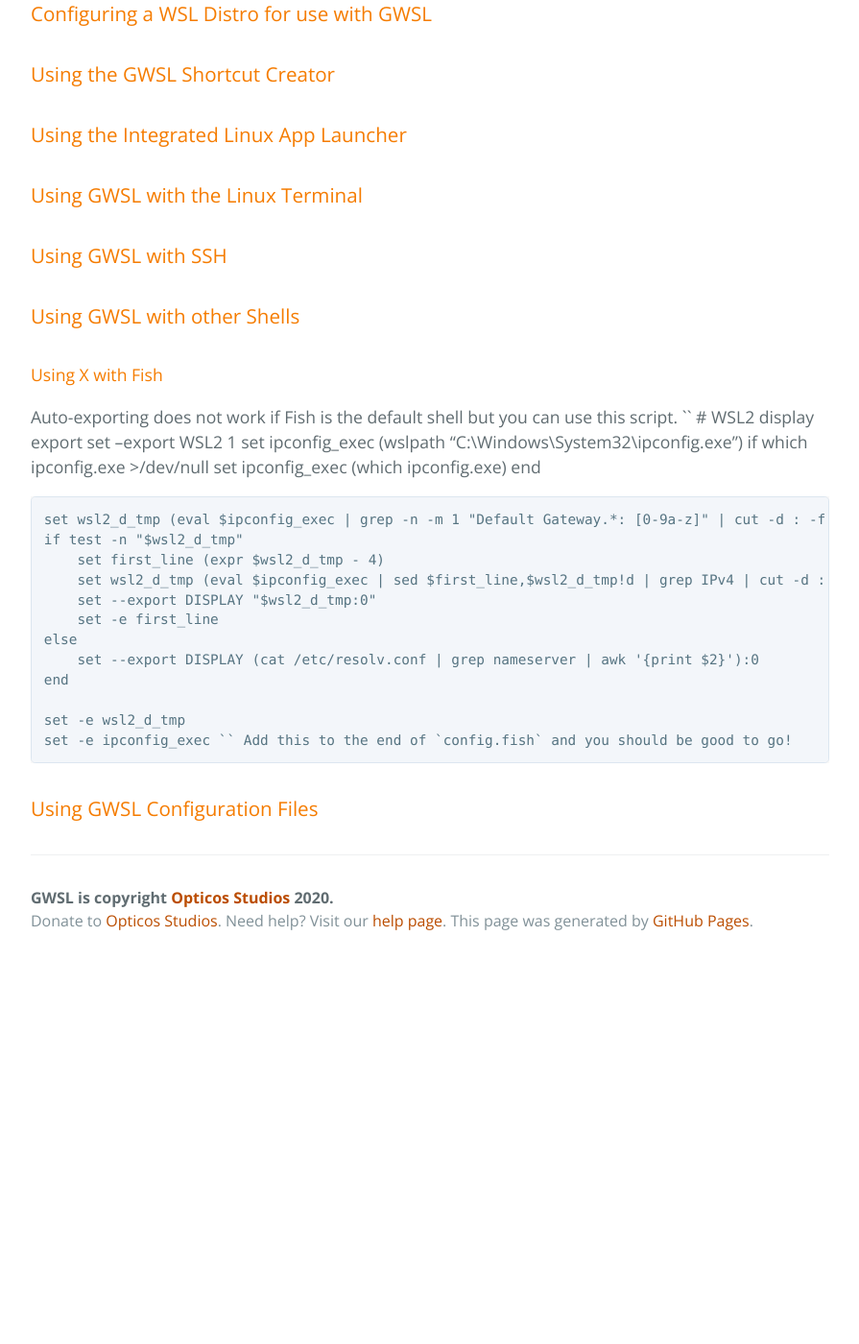
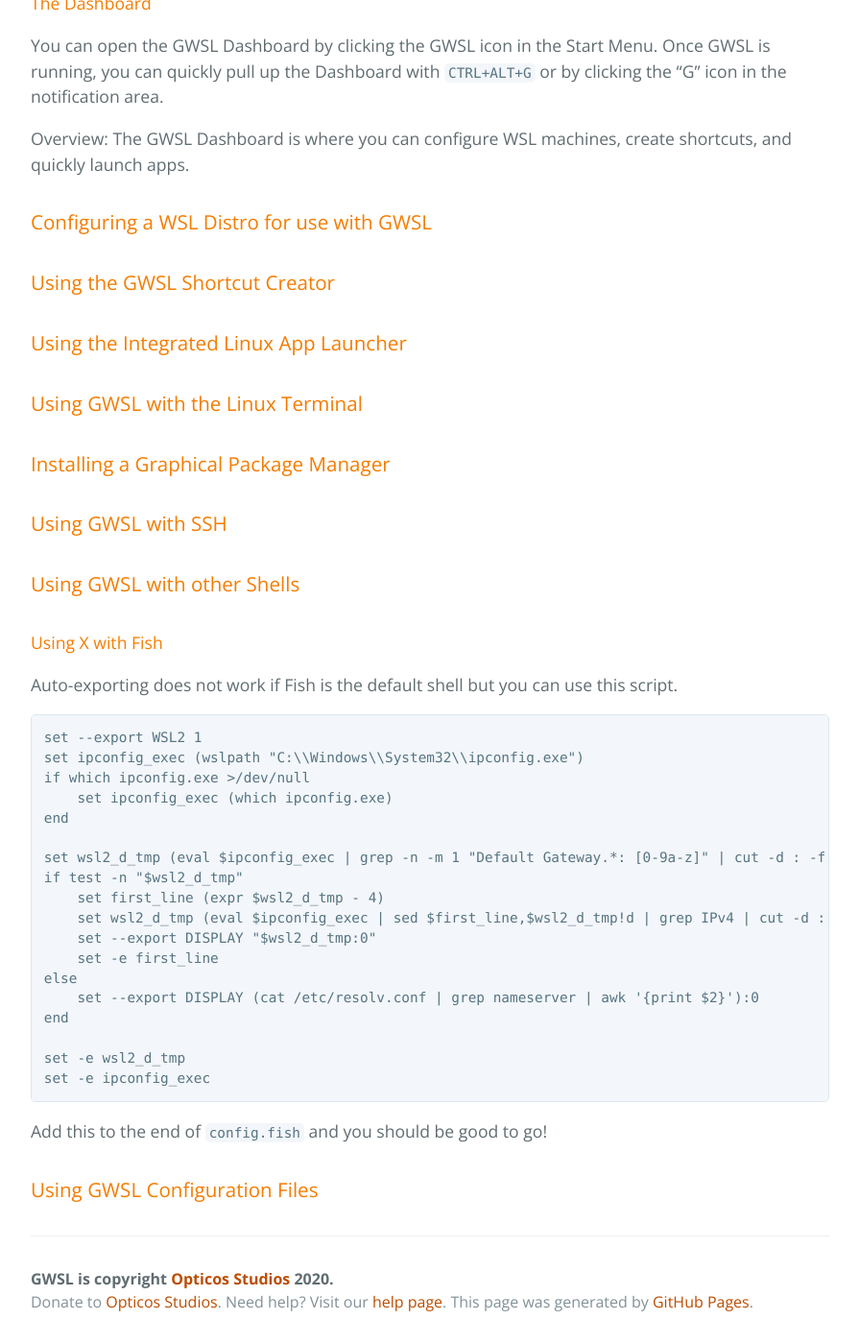
Before and after one commit to Opticos/gwsl, a Jekyll site: the page built from tutorials/manual.md, in a window 1280 px wide and 1400 px high, scrolled down 1622 px. Shown: the whole window at 96% size, without its empty margins (192-1087 px from the left). Built offline with Jekyll 4.4.1, drawn with Linux system fonts in a browser that asks for light colours; the repository's description, which GitHub fills in, is left out; before the commit the page ends 2625 px from its top, so only the background shows below that; some of the changed text lies outside the part shown.

Commit message:
Update manual.md

````diff
--- a/tutorials/manual.md
+++ b/tutorials/manual.md
@@ -11,9 +12,10 @@ permalink: /tutorials/manual.html
 5.  [Using the GWSL Shortcut Creator](#using-the-gwsl-shortcut-creator)
 6.  [Using the Integrated Linux App Launcher](#using-the-integrated-linux-app-launcher)
 7.  [Using GWSL with the Linux Terminal](#using-gwsl-with-the-linux-terminal)
-8.  [Using GWSL with SSH](#using-gwsl-with-ssh)
-9.  [Using GWSL with other Shells](#using-gwsl-with-other-shells)
-10.  [Using GWSL Configuration Files](#using-gwsl-configuration-files)
+8.  [Installing a Graphical Package Manager](#installing-a-graphical-package-manager)
+9.  [Using GWSL with SSH](#using-gwsl-with-ssh)
+10.  [Using GWSL with other Shells](#using-gwsl-with-other-shells)
+11.  [Using GWSL Configuration Files](#using-gwsl-configuration-files)
 
 ***
 
@@ -53,32 +55,33 @@ Overview: The GWSL Dashboard is where you can configure WSL machines, create sho
 
 ### Using GWSL with the Linux Terminal ###
 
+### Installing a Graphical Package Manager ###
+
 ### Using GWSL with SSH ###
 
 ### Using GWSL with other Shells ###
 #### Using X with Fish
 Auto-exporting does not work if Fish is the default shell but you can use this script.
-``
-    # WSL2 display export
-    set --export WSL2 1
-    set ipconfig_exec (wslpath "C:\\Windows\\System32\\ipconfig.exe")
-    if which ipconfig.exe >/dev/null
-        set ipconfig_exec (which ipconfig.exe)
-    end
+```fish
+set --export WSL2 1
+set ipconfig_exec (wslpath "C:\\Windows\\System32\\ipconfig.exe")
+if which ipconfig.exe >/dev/null
+    set ipconfig_exec (which ipconfig.exe)
+end
 
-    set wsl2_d_tmp (eval $ipconfig_exec | grep -n -m 1 "Default Gateway.*: [0-9a-z]" | cut -d : -f 1)
-    if test -n "$wsl2_d_tmp"
-        set first_line (expr $wsl2_d_tmp - 4)
-        set wsl2_d_tmp (eval $ipconfig_exec | sed $first_line,$wsl2_d_tmp!d | grep IPv4 | cut -d : -f 2 | sed -e "s|\s||g" -e "s|\r||g")
-        set --export DISPLAY "$wsl2_d_tmp:0"
-        set -e first_line
-    else
-        set --export DISPLAY (cat /etc/resolv.conf | grep nameserver | awk '{print $2}'):0
-    end
+set wsl2_d_tmp (eval $ipconfig_exec | grep -n -m 1 "Default Gateway.*: [0-9a-z]" | cut -d : -f 1)
+if test -n "$wsl2_d_tmp"
+    set first_line (expr $wsl2_d_tmp - 4)
+    set wsl2_d_tmp (eval $ipconfig_exec | sed $first_line,$wsl2_d_tmp!d | grep IPv4 | cut -d : -f 2 | sed -e "s|\s||g" -e "s|\r||g")
+    set --export DISPLAY "$wsl2_d_tmp:0"
+    set -e first_line
+else
+    set --export DISPLAY (cat /etc/resolv.conf | grep nameserver | awk '{print $2}'):0
+end
 
-    set -e wsl2_d_tmp
-    set -e ipconfig_exec
-``
+set -e wsl2_d_tmp
+set -e ipconfig_exec
+```
 Add this to the end of `config.fish` and you should be good to go!
 
 ### Using GWSL Configuration Files ###
````
Also changed, not shown: other parts of tutorials/manual.md (+1 -0 lines).
